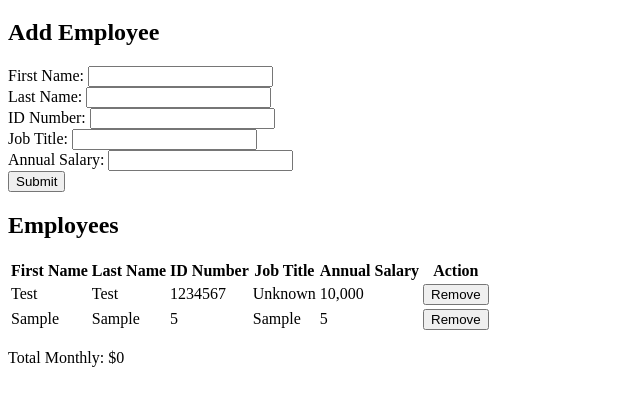
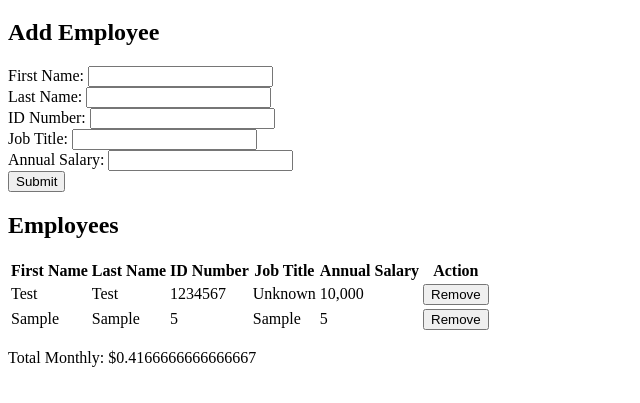
Before and after one commit to vang1100/weekend-salary-calculator, a website: page index.html in a window 1280 px wide. Both pictures are taken after typing "Sample", "Sample", "5", "Sample", "5" into the empty fields and a click on the button "Submit". Shown: the part 61-464 px from the top of the page, without its empty margins (0-640 px from the left). Drawn offline with Linux system fonts and the light colour scheme.

Commit message:
changed the span tag to div, was able to get salary to work

```diff
--- a/index.html
+++ b/index.html
@@ -66,9 +66,11 @@
   </main>
 
   <footer>
-    <p>Total Monthly: $<span>0</span></span>
-    </p>
+    <div id="total-monthly">
+    <p>Total Monthly: $0 </p>
   </footer>
+
+</div>
 
   <script src="script.js"></script>
 </div>
--- a/script.js
+++ b/script.js
@@ -26,7 +26,7 @@ function submitForm(event){
     `
     clearFields();
 
-let totalMonthly = document.querySelector('span').innerText;
+let totalMonthly = document.querySelector('#total-monthly');
 
 salaryCombined += Number(annualSalary);
  console.log('Combined salary:', salaryCombined);
```
